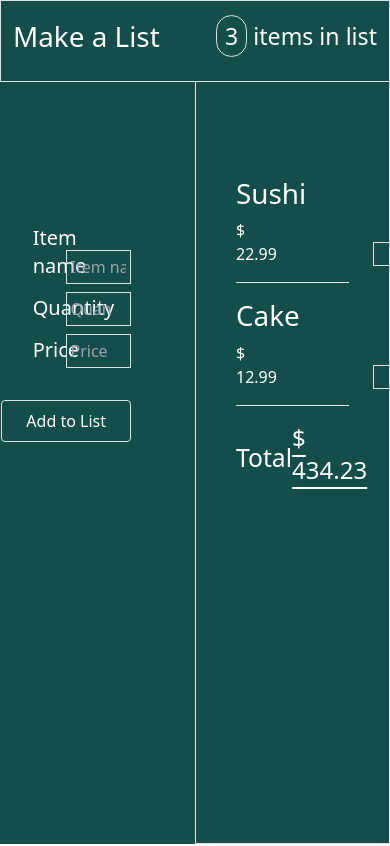
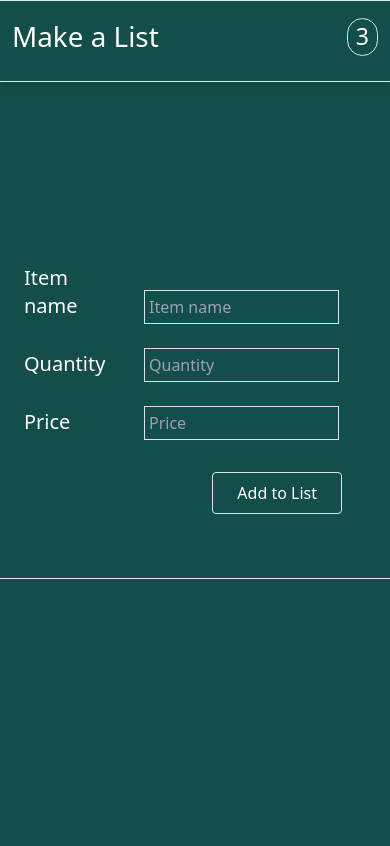
Before and after one commit to myoaung99/Shopping-list-react, a React (Create React App) app: page / in a window 390 px wide. Shown: the top 846 px of the page. Built offline with nearby package versions, Linux system fonts and the light colour scheme.

Commit message:
make responsive

```diff
--- a/package.json
+++ b/package.json
@@ -10,6 +10,7 @@
     "formik": "^2.2.9",
     "react": "^18.2.0",
     "react-dom": "^18.2.0",
+    "react-router-dom": "^6.3.0",
     "react-scripts": "5.0.1",
     "reactstrap": "^9.1.1",
     "web-vitals": "^2.1.4",
--- a/src/App.js
+++ b/src/App.js
@@ -4,12 +4,14 @@ import "bootstrap/dist/css/bootstrap.min.css";
 import Form from "./components/Form";
 import Header from "./components/Header";
 import ShopList from "./components/ShopList";
+import { Routes, Route } from "react-router-dom";
 
 function App() {
   return (
-    <section className="bg-teal-900 w-full h-screen">
+    <section className="bg-teal-900 w-full min-h-screen">
       <Header />
-      <div className="flex  ">
+
+      <div className="flex flex-col md:flex-row">
         <Form />
         <ShopList />
       </div>
--- a/src/components/Form.js
+++ b/src/components/Form.js
@@ -2,10 +2,13 @@ import React from "react";
 
 const Form = () => {
   return (
-    <form className="w-1/2 pt-40 relative ">
-      <div className="text-right pr-16 py-16 text-white">
-        <div>
-          <label htmlFor="itemName" className="w-1/4 text-left text-xl">
+    <form className="w-full md:w-1/2 pt-40 mt-10 md:mt-0 relative border-b md:border-b-0">
+      <div className="lg:text-right lg:pr-16 py-16 text-white">
+        <div className="mb-3">
+          <label
+            htmlFor="itemName"
+            className="w-36  px-4 xl:w-1/4 text-left text-xl "
+          >
             Item name
           </label>
           <input
@@ -15,8 +18,11 @@ const Form = () => {
             type="text"
           />
         </div>
-        <div>
-          <label htmlFor="quantity" className="w-1/4 text-left text-xl">
+        <div className="mb-3">
+          <label
+            htmlFor="quantity"
+            className="w-36 px-4 xl:w-1/4 text-left text-xl"
+          >
             Quantity
           </label>
           <input
@@ -26,8 +32,11 @@ const Form = () => {
             placeholder="Quantity"
           />
         </div>
-        <div>
-          <label htmlFor="price" className="w-1/4 text-left text-xl">
+        <div className="mb-3">
+          <label
+            htmlFor="price"
+            className="w-36 px-4 xl:w-1/4 text-left text-xl"
+          >
             Price
           </label>
           <input
@@ -38,7 +47,7 @@ const Form = () => {
           />
         </div>
 
-        <div className="mt-8 text-right">
+        <div className="mt-8 mr-12 md:mr-12 lg:mr-1 xl:mr-0 text-right">
           <button className="border py-2 px-4 rounded hover:cursor-pointer hover:bg-gray-200 hover:text-black">
             Add to List
           </button>
--- a/src/components/Header.js
+++ b/src/components/Header.js
@@ -2,11 +2,12 @@ import React from "react";
 
 const Header = () => {
   return (
-    <header className="fixed top-0 w-full bg-teal-900 z-10 border ">
+    <header className="fixed top-0 w-full bg-teal-900 z-10 border-y md:border shadow-md ">
       <div className="h-20 container flex items-center justify-between text-white">
         <h1 className="text-white">Make a List</h1>
         <h3>
-          <span className="border py-1 px-2 rounded-full">3</span> items in list
+          <button className="border py-1 px-2 rounded-full inline">3</button>{" "}
+          <span className="hidden md:inline">items in list</span>
         </h3>
       </div>
     </header>
--- a/src/components/ShopItem.js
+++ b/src/components/ShopItem.js
@@ -8,15 +8,17 @@ const ShopItem = (props) => {
         <h1>{name}</h1>
         <div>
           <span>$ {price}</span>
-          <span className="ml-24 border px-3">x{quantity}</span>
+          <span className="ml-12 md:ml-14 lg:ml-24 border px-3">
+            x{quantity}
+          </span>
         </div>
       </div>
 
-      <div className="">
+      <div className="flex flex-col">
         <button className="border-2 py-1 px-4 font-bold  hover:bg-white hover:text-black">
           -
         </button>
-        <button className="ml-4 border-2 py-1 px-4 font-bold hover:bg-white hover:text-black">
+        <button className="mt-2 md:mt-2  border-2 py-1 px-4 font-bold hover:bg-white hover:text-black">
           +
         </button>
       </div>
--- a/src/components/ShopList.js
+++ b/src/components/ShopList.js
@@ -8,7 +8,7 @@ const DUMMY_LIST = [
 
 const ShopList = () => {
   return (
-    <div className="w-1/2 border relative h-screen py-40 px-10 text-white overflow-y-scroll">
+    <div className="w-full md:w-1/2 md:border relative h-screen py-40 px-10 text-white overflow-y-scroll mt-32 md:mt-0">
       <ul className="p-0">
         {DUMMY_LIST.map((list) => (
           <ShopItem
--- a/src/index.js
+++ b/src/index.js
@@ -1,12 +1,14 @@
-import React from 'react';
-import ReactDOM from 'react-dom/client';
-import './index.css';
-import App from './App';
+import React from "react";
+import ReactDOM from "react-dom/client";
+import "./index.css";
+import App from "./App";
+import { BrowserRouter } from "react-router-dom";
 
-
-const root = ReactDOM.createRoot(document.getElementById('root'));
+const root = ReactDOM.createRoot(document.getElementById("root"));
 root.render(
   <React.StrictMode>
-    <App />
+    <BrowserRouter>
+      <App />
+    </BrowserRouter>
   </React.StrictMode>
 );
```
Also changed, not shown: 1 other file (tests, documents, lock files or other folders).
